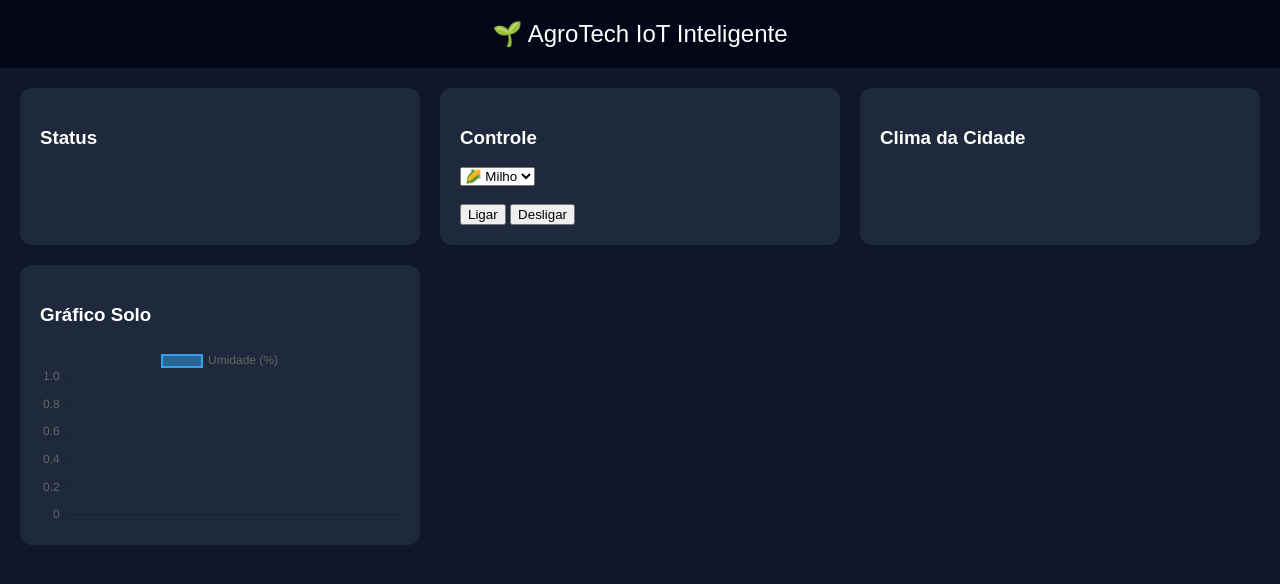
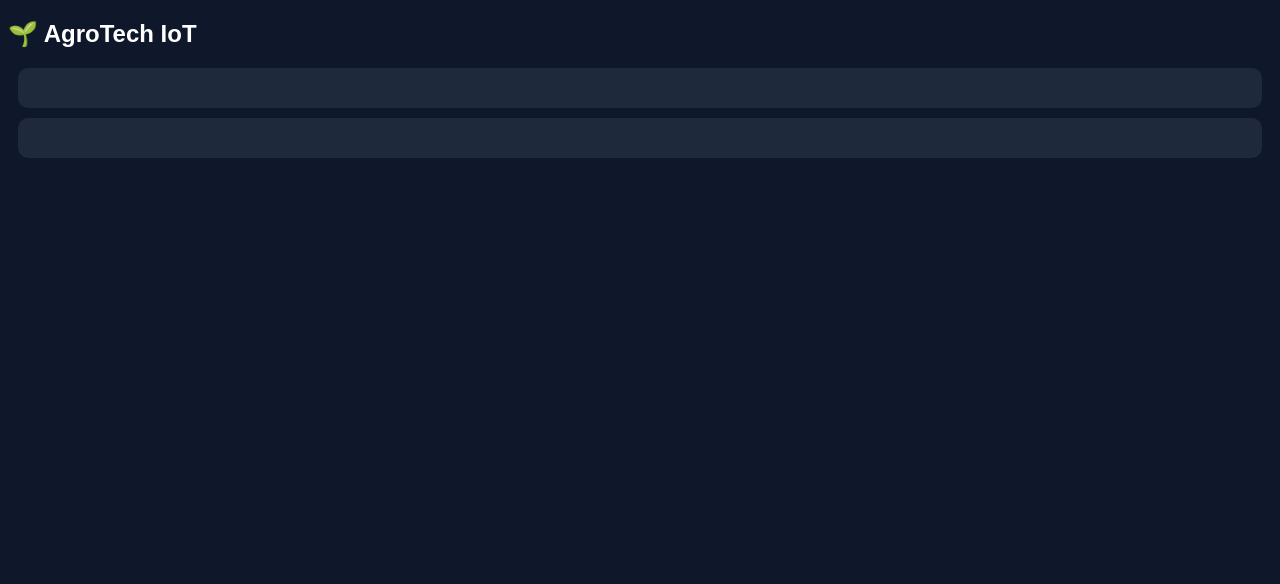
Before and after one commit to Gstcrezende/Sistema-Iot-Irrigacao, a Flask app: page / in a window 1280 px wide. Shown: the top 584 px of the page. Run offline with Flask 3, Linux system fonts and the light colour scheme.

Commit message:
Refactor index.html layout and styles
Refactor HTML structure and styles for better readability and organization.

```diff
--- a/templates/index.html
+++ b/templates/index.html
@@ -5,147 +5,37 @@
   <script src="https://cdn.jsdelivr.net/npm/chart.js"></script>
 
   <style>
-    body {
-      margin: 0;
-      font-family: Arial;
-      background: #0f172a;
-      color: white;
-    }
-
-    header {
-      padding: 20px;
-      text-align: center;
-      font-size: 24px;
-      background: #020617;
-    }
-
-    .grid {
-      display: grid;
-      grid-template-columns: repeat(auto-fit, minmax(300px, 1fr));
-      gap: 20px;
-      padding: 20px;
-    }
-
-    .card {
-      background: #1e293b;
-      padding: 20px;
-      border-radius: 12px;
-    }
-
-    .badge {
-      padding: 5px 10px;
-      border-radius: 6px;
-      font-weight: bold;
-    }
-
-    .on { background: #22c55e; }
-    .off { background: #ef4444; }
+    body { background:#0f172a; color:white; font-family:Arial; }
+    .card { background:#1e293b; padding:20px; margin:10px; border-radius:10px; }
   </style>
 </head>
 
 <body>
 
-<header>🌱 AgroTech IoT Inteligente</header>
+<h2>🌱 AgroTech IoT</h2>
 
-<div class="grid">
-
-  <div class="card">
-    <h3>Status</h3>
-    <div id="status"></div>
-  </div>
-
-  <div class="card">
-    <h3>Controle</h3>
-
-    <select onchange="mudarCultura()" id="cultura">
-      <option value="milho">🌽 Milho</option>
-      <option value="soja">🌱 Soja</option>
-      <option value="cafe">☕ Café</option>
-    </select>
-
-    <br><br>
-
-    <button onclick="ligar()">Ligar</button>
-    <button onclick="desligar()">Desligar</button>
-  </div>
-
-  <div class="card">
-    <h3>Clima da Cidade</h3>
-    <div id="clima"></div>
-  </div>
-
-  <div class="card">
-    <h3>Gráfico Solo</h3>
-    <canvas id="grafico"></canvas>
-  </div>
-
-</div>
+<div class="card" id="status"></div>
+<div class="card" id="clima"></div>
 
 <script>
-let chart;
-
-function initChart() {
-  const ctx = document.getElementById("grafico");
-
-  chart = new Chart(ctx, {
-    type: 'line',
-    data: {
-      labels: [],
-      datasets: [{
-        label: 'Umidade (%)',
-        data: [],
-        borderWidth: 2
-      }]
-    }
-  });
-}
-
-async function atualizar() {
-  const res = await fetch('/dados');
-  const d = await res.json();
+async function atualizar(){
+  const r = await fetch('/dados');
+  const d = await r.json();
 
   document.getElementById("status").innerHTML = `
-    🌱 Cultura: ${d.cultura}<br>
-    💧 Solo: ${d.solo}%<br>
-    🌡️ Temp Sensor: ${d.temp}°C<br>
-    🚿 Irrigação:
-    <span class="${d.irrigacao === 'ON' ? 'on' : 'off'}">
-      ${d.irrigacao}
-    </span>
+    Solo: ${d.solo}%<br>
+    Irrigação: ${d.irrigacao}
   `;
 
   document.getElementById("clima").innerHTML = `
     📍 ${d.cidade}<br>
     🌡️ ${d.temp_cidade}°C<br>
-    🌧️ ${d.chuva ? "Chovendo" : "Sem chuva"}<br>
+    🌧️ ${d.chuva}<br>
     📌 ${d.lat}, ${d.lon}<br>
     <img src="https://openweathermap.org/img/wn/${d.icone}@2x.png">
   `;
-
-  chart.data.labels.push(new Date().toLocaleTimeString());
-  chart.data.datasets[0].data.push(d.solo);
-
-  if (chart.data.labels.length > 15) {
-    chart.data.labels.shift();
-    chart.data.datasets[0].data.shift();
-  }
-
-  chart.update();
 }
 
-async function mudarCultura() {
-  const cultura = document.getElementById("cultura").value;
-  await fetch('/cultura', {
-    method: 'POST',
-    headers: {'Content-Type':'application/json'},
-    body: JSON.stringify({cultura})
-  });
-}
-
-async function ligar(){ await fetch('/ligar'); }
-async function desligar(){ await fetch('/desligar'); }
-
-initChart();
 setInterval(atualizar, 3000);
 </script>
 
```
